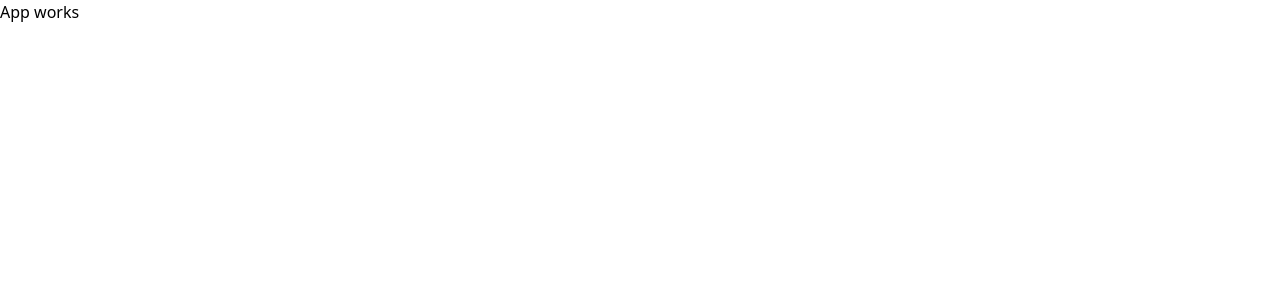
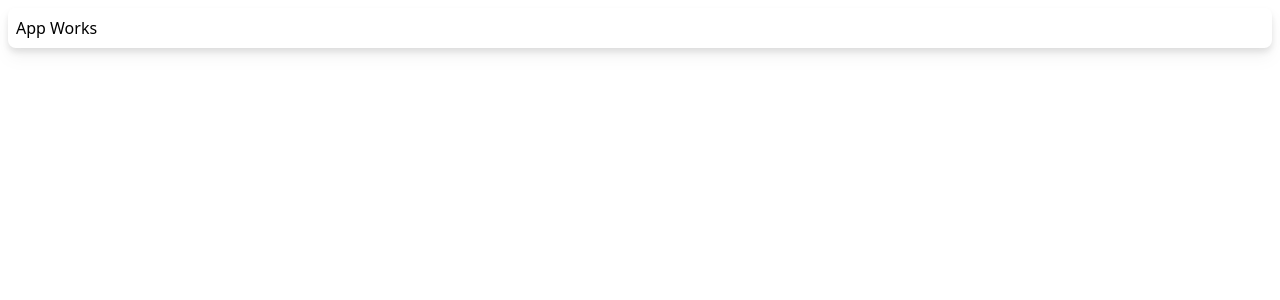
Before and after one commit to roshankumar2303/Livinit, a React (Create React App) app in the folder frontend/: page / in a window 1280 px wide. Shown: the top 300 px of the page. Built offline with nearby package versions, Linux system fonts and the light colour scheme.

Commit message:
Template changed to TypeScript

```diff
--- a/frontend/package.json
+++ b/frontend/package.json
@@ -6,10 +6,15 @@
     "@testing-library/jest-dom": "^5.16.4",
     "@testing-library/react": "^13.3.0",
     "@testing-library/user-event": "^13.5.0",
+    "@types/jest": "^27.5.2",
+    "@types/node": "^16.11.45",
+    "@types/react": "^18.0.15",
+    "@types/react-dom": "^18.0.6",
     "dotenv": "^16.0.1",
     "react": "^18.2.0",
     "react-dom": "^18.2.0",
     "react-scripts": "5.0.1",
+    "typescript": "^4.7.4",
     "web-vitals": "^2.1.4"
   },
   "scripts": {
--- a/frontend/src/App.jsx
+++ /dev/null
@@ -1,11 +0,0 @@
-import React from 'react';
-
-const App = () => {
-  return (
-    <div>
-      App works
-    </div>
-  );
-}
-
-export default App;
--- /dev/null
+++ b/frontend/src/App.tsx
@@ -0,0 +1,7 @@
+import React from "react";
+
+const App = () => {
+    return <div className="p-2 m-2 bg-white rounded-lg drop-shadow-lg">App Works</div>;
+};
+
+export default App;
--- a/frontend/src/index.js
+++ /dev/null
@@ -1,12 +0,0 @@
-import React from 'react';
-import ReactDOM from 'react-dom/client';
-
-import App from './App';
-import './index.css';
-
-const root = ReactDOM.createRoot(document.getElementById('root'));
-root.render(
-  <React.StrictMode>
-    <App />
-  </React.StrictMode>
-);
--- /dev/null
+++ b/frontend/src/index.tsx
@@ -0,0 +1,14 @@
+import React from "react";
+import ReactDOM from "react-dom/client";
+
+import "./index.css";
+import App from "./App";
+
+const root = ReactDOM.createRoot(
+    document.getElementById("root") as HTMLElement
+);
+root.render(
+    <React.StrictMode>
+        <App />
+    </React.StrictMode>
+);
--- a/frontend/tailwind.config.js
+++ b/frontend/tailwind.config.js
@@ -1,7 +1,7 @@
 /** @type {import('tailwindcss').Config} */
 module.exports = {
   content: [
-    "./src/**/*.{js,jsx,ts,tsx}"
+    "./src/**/*.{js,jsx,ts,tsx}",
   ],
   theme: {
     extend: {},
```
Also changed, not shown: frontend/tsconfig.json (added, +26 -0 lines), 1 other file (tests, documents, lock files or other folders).
